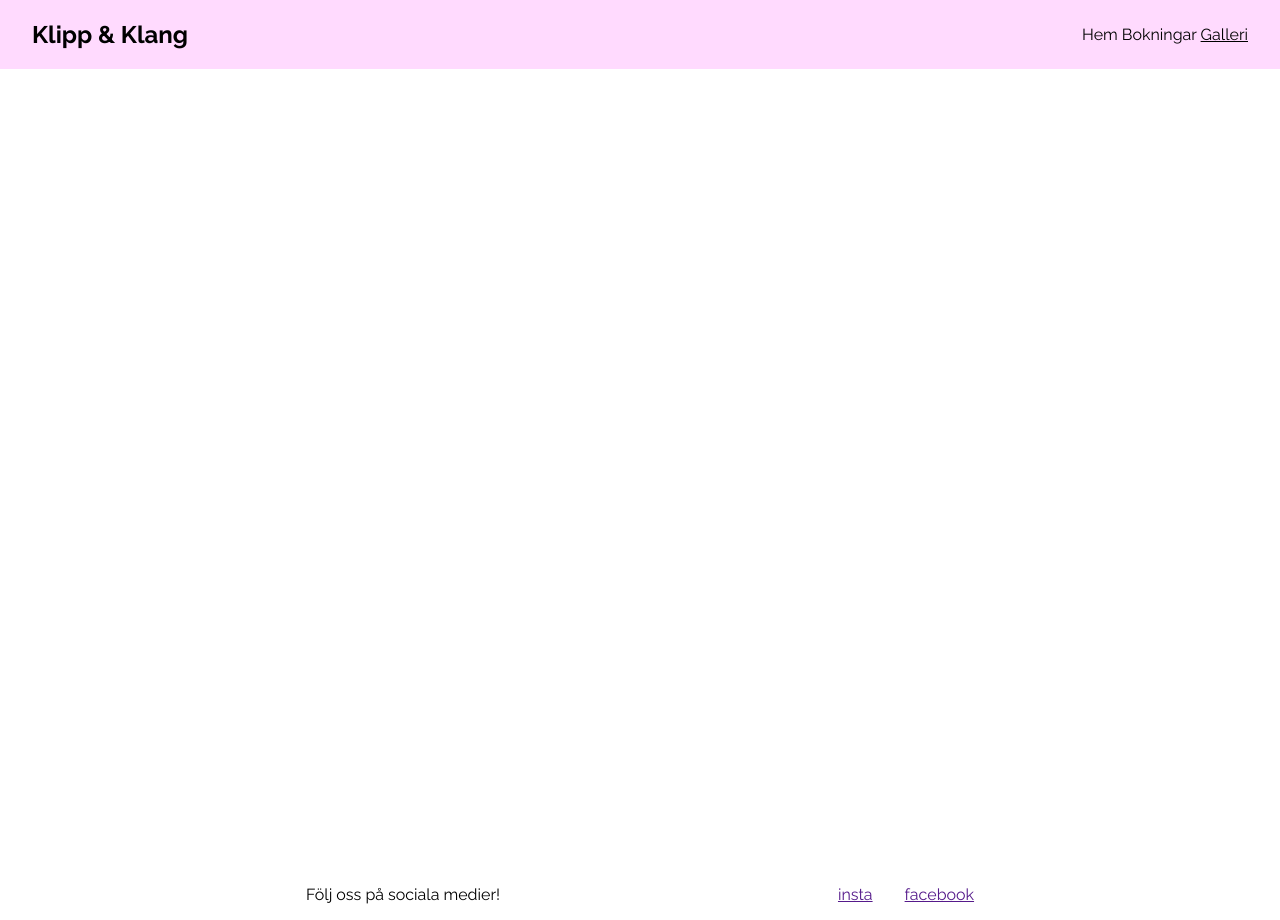
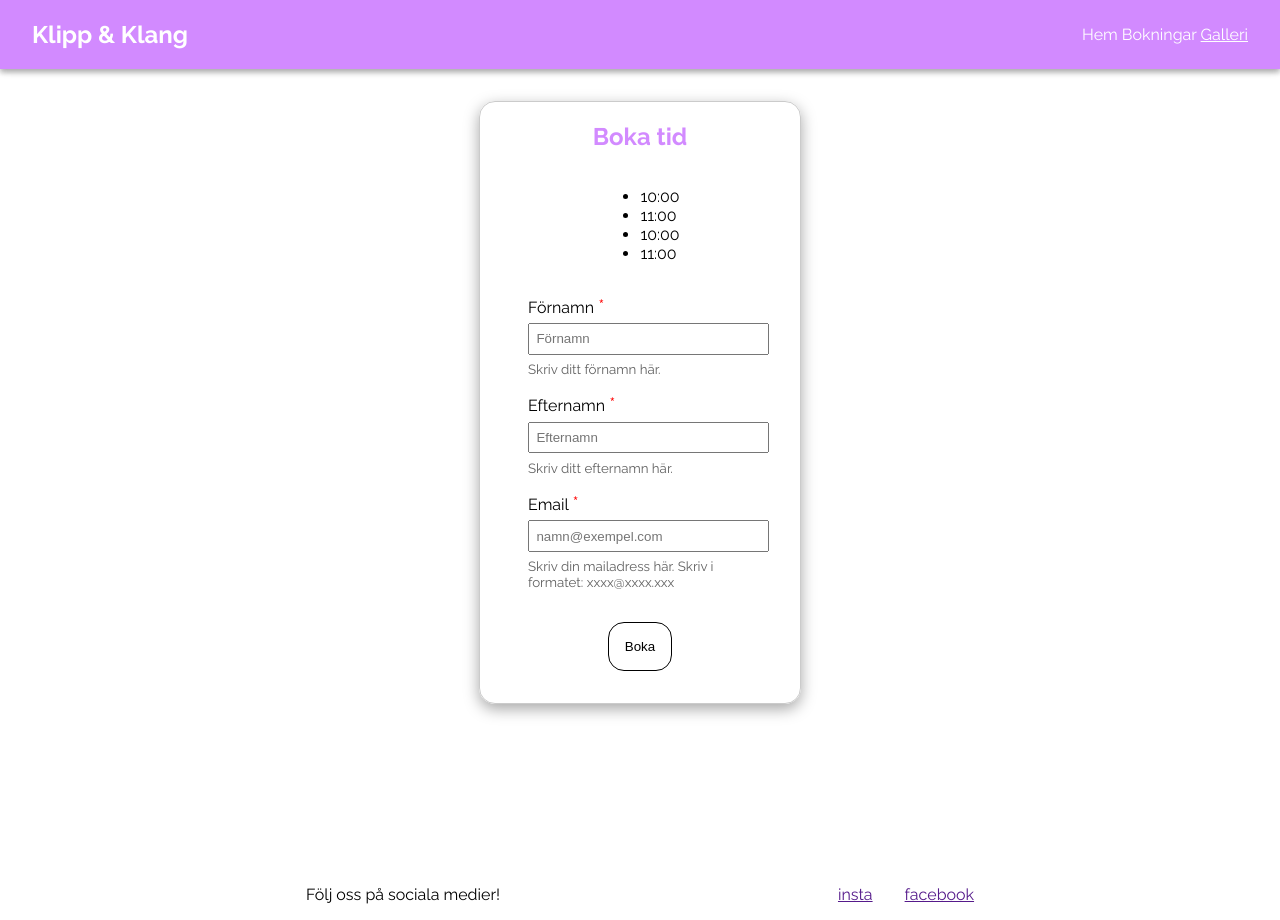
Before and after one commit to RuAhTo/vue-booking, a Vue app in the folder client/: page /gallery in a window 1280 px wide. Built offline with nearby package versions, Linux system fonts and the light colour scheme.

Commit message:
styling updates, bookingform wcag

```diff
--- a/client/src/components/BookingForm.vue
+++ b/client/src/components/BookingForm.vue
@@ -12,10 +12,9 @@ export default defineComponent({
 </script>
 
 <template>
-    <div>
-        <dialog>
+    <div class="booking-form-container">
         <form action="">
-                <h2>Boka tid</h2>
+            <h2 class="accent-header">Boka tid</h2>
             <div>
                 <ul>
                     <li>10:00</li>
@@ -23,10 +22,81 @@ export default defineComponent({
                     <li>10:00</li>
                     <li>11:00</li>
                 </ul>
-                    {{ }}
             </div>
-                <button>Nästa</button>
+            <div class="input-row">
+                <label for="name">
+                    Förnamn <span class="field-star" aria-hidden="true">*</span>
+                </label>
+                <input type="text" id="name-input" placeholder="Förnamn" aria-describedby="firstNameHint" aria-required="true" >
+                <span id="firstNameHint">Skriv ditt förnamn här.</span>
+            </div>
+            <div class="input-row">
+                <label for="name">
+                    Efternamn <span class="field-star" aria-hidden="true">*</span>
+                </label>
+                <input type="text" id="name-input" placeholder="Efternamn" aria-describedby="lastNameHint" aria-required="true" >
+                <span id="lastNameHint">Skriv ditt efternamn här.</span>
+            </div>
+            <div class="input-row">
+                <label for="email">
+                    Email <span class="field-star" aria-hidden="true">*</span>
+                </label>
+                <input type="email" id="email-input" placeholder="namn@exempel.com" aria-describedby="emailHint" aria-required="true" >
+                <span id="emailHint">Skriv din mailadress här. Skriv i formatet: xxxx@xxxx.xxx</span>
+            </div>
+            <button>Boka</button>
         </form>
-        </dialog>
     </div>
 </template>
+
+<style scoped>
+.booking-form-container{
+    display: flex;
+    height: min-content;
+    border: 1px solid rgb(203, 203, 203);
+    border-radius: 1rem;
+    width: 25%;
+    margin-top: 2rem;
+    box-shadow: rgba(0, 0, 0, 0.35) 0px 5px 15px;
+}
+.accent-header{
+    color: var(--primary-color);
+}
+form{
+    width: 100%;
+    display: flex;
+    flex-direction: column;
+    align-items: center;
+}
+.input-row{
+    width: 70%;
+    display: flex;
+    flex-direction: column;
+    margin-top: 1rem;
+    }
+
+span{
+    color: rgb(97, 97, 97);
+    font-size: smaller;
+}
+.field-star{
+    color: red;
+    font-size: larger;
+}
+
+
+input{
+    padding: .4rem;
+    width: 100%;
+    margin: .4rem 0;
+}
+button{
+    background: none;
+    border: 1px solid black;
+    padding: 1rem;
+    border-radius: 1rem;
+
+
+    margin: 2rem;
+}
+</style>
--- a/client/src/components/Calendar.vue
+++ b/client/src/components/Calendar.vue
@@ -149,7 +149,7 @@ export default defineComponent({
 </script>
 
 <template>
-    <h1>Bokningar</h1>
+    <h1>Boka tid</h1>
     <div class="container">
         <div class="calendar-header">
             <button @click="handleDecreaseMonth"><</button>
--- a/client/src/components/Navbar.vue
+++ b/client/src/components/Navbar.vue
@@ -54,7 +54,8 @@ nav {
     align-items: center;
     justify-content: space-between;
     background-color: var(--primary-color);
-}
+    color: white;
+    box-shadow: rgba(0, 0, 0, 0.16) 0px 3px 6px, rgba(0, 0, 0, 0.23) 0px 3px 6px;}
 .nav-items {
     padding: 0 2rem;
     display: flex;
@@ -64,13 +65,13 @@ nav {
 
 .nav-link {
     text-decoration: none;
-    color: black;
+    color: white;
 }
 .nav-link:hover{
     text-decoration: underline;
 }
 .active-link {
     text-decoration: underline;
-    color: black;
+    color: white;
 }
 </style>
--- a/client/src/style.css
+++ b/client/src/style.css
@@ -1,8 +1,8 @@
 @import url('https://fonts.googleapis.com/css2?family=Montserrat:ital,wght@0,100..900;1,100..900&family=Open+Sans:ital,wght@0,300..800;1,300..800&family=Raleway:ital,wght@0,100..900;1,100..900&display=swap');
 
 :root{
-    --primary-color: #FFDAFE;
-    --hover-color:#ffe7fe;
+    --primary-color: #d28aff;
+    --hover-color:#dca3ff;
     font-family: Raleway, sans-serif;
 }
 body{
--- a/client/src/view/BookingPage.vue
+++ b/client/src/view/BookingPage.vue
@@ -28,7 +28,8 @@ export default defineComponent({
     main{
         width: 100%;
         display: flex;
-        justify-content: center;
+        align-items: center;
         height: 100vh;
+        flex-direction: column;
     }
 </style>
```
Lines whose indentation alone changed are shown as unchanged.
